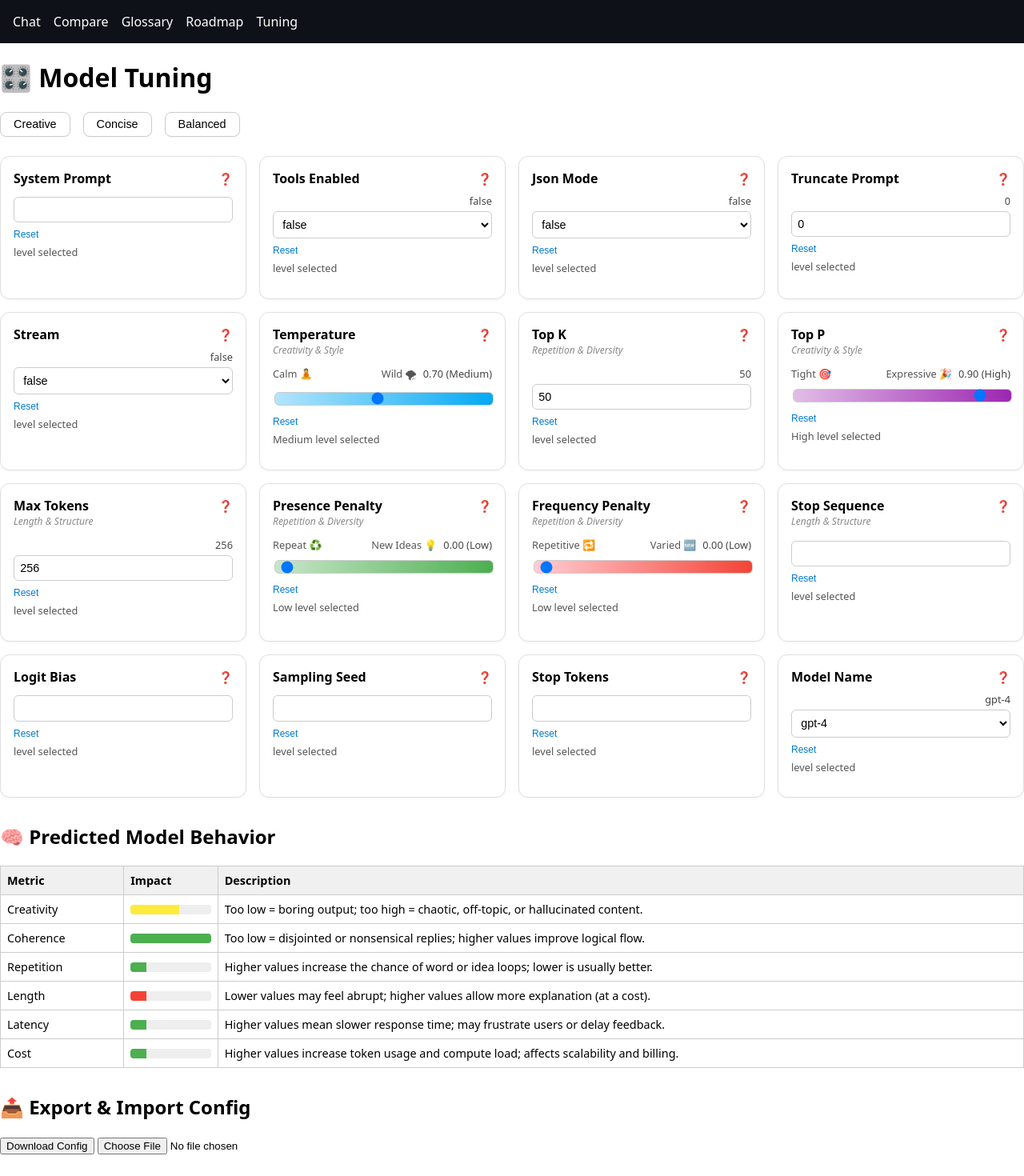
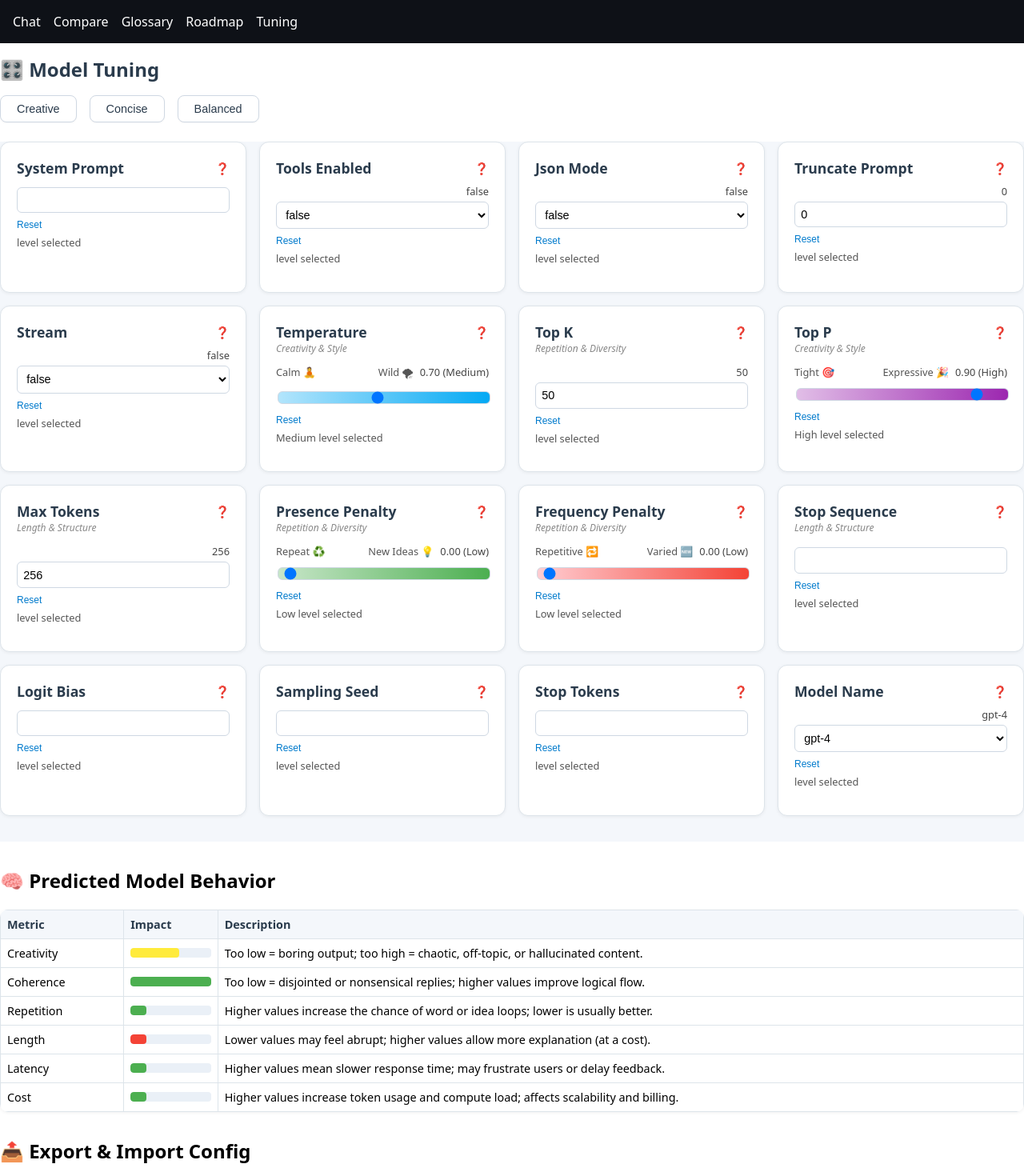
Before and after one commit to ScottFitzgerald83/grail, a SvelteKit app in the folder frontend/: page /tuning in a window 1280 px wide. Shown: the top 1470 px of the page at 80% size. Built offline with nearby package versions, Linux system fonts and the light colour scheme.

Commit message:
tuning dashboard has been fully themed with a clean, modern design: soft backgrounds, elevated cards, styled tooltips, and cohesive colors throughout

```diff
--- a/frontend/src/routes/tuning/+page.svelte
+++ b/frontend/src/routes/tuning/+page.svelte
@@ -6,6 +6,7 @@
     {/each}
 </div>
 
+<div class="dashboard-container">
   <div class="param-grid">
     {#each parameters as param}
       <div class="param-tile">
@@ -64,6 +65,7 @@
         </div>
       </div>
     {/each}
+  </div>
 </div>
 
 <h2 style="margin-top: 2rem;">🧠 Predicted Model Behavior</h2>
@@ -483,6 +485,23 @@
 </script>
 
 <style>
+  body {
+    background: #f4f7fb;
+  }
+
+  .dashboard-container {
+    background: #f4f7fb;
+    min-height: 100vh;
+    padding-bottom: 2rem;
+  }
+
+  h1 {
+    font-size: 1.5rem;
+    font-weight: 700;
+    margin-bottom: 1rem;
+    color: #2a3b4c;
+  }
+
   .param-header {
     display: flex;
     justify-content: space-between;
@@ -491,8 +510,9 @@
   }
 
   .param-header strong {
-      font-size: 1rem;
-      font-weight: 600;
+    font-size: 1.1rem;
+    color: #2a3b4c;
+    font-weight: 700;
   }
 
   .help-icon-wrapper {
@@ -503,7 +523,12 @@
   .help-icon {
     font-size: 0.9rem;
     cursor: help;
-      color: #666;
+    color: #007acc;
+    transition: color 0.2s;
+  }
+
+  .help-icon-wrapper:hover .help-icon {
+    color: #005c99;
   }
 
   .tooltip-card {
@@ -512,13 +537,13 @@
     left: 0;
     transform: translateY(0.5rem);
     width: 280px;
-      background: #1e1e1e;
-      color: #fff;
+    background: #ffffff;
+    color: #333;
+    border: 1px solid #ccd5e0;
     font-size: 0.85rem;
-      border: none;
     padding: 0.75rem 1rem;
     border-radius: 10px;
-      box-shadow: 0 6px 20px rgba(0, 0, 0, 0.3);
+    box-shadow: 0 4px 20px rgba(0, 0, 0, 0.1);
     line-height: 1.4;
     opacity: 0;
     pointer-events: none;
@@ -539,10 +564,12 @@
     color: #007acc;
     cursor: pointer;
     padding: 0;
+    transition: color 0.2s;
   }
 
   .reset-btn:hover {
     text-decoration: underline;
+    color: #005c99;
   }
 
   .dynamic-desc {
@@ -550,6 +577,7 @@
     color: #555;
     margin-top: 0.25rem;
   }
+
   .preset-buttons {
     display: flex;
     gap: 1rem;
@@ -557,18 +585,20 @@
   }
 
   .preset-buttons button {
-        background: white;
-        border: 1px solid #ccc;
+    background: #ffffff;
+    border: 1px solid #cfd8e3;
     border-radius: 8px;
-        padding: 0.4rem 1rem;
+    padding: 0.5rem 1.25rem;
     font-size: 0.9rem;
+    color: #2a3b4c;
     cursor: pointer;
-        box-shadow: 0 1px 2px rgba(0,0,0,0.04);
-        transition: background 0.2s ease, border-color 0.2s ease;
+    box-shadow: 0 1px 2px rgba(0, 0, 0, 0.04);
+    transition: all 0.2s ease;
   }
   .preset-buttons button:hover {
-        background: #f3f6fa;
+    background: #e8f2fc;
     border-color: #007acc;
+    color: #007acc;
   }
 
   .slider-labels {
@@ -608,22 +638,22 @@
 
   .param-tile {
     background: #ffffff;
-        border: 1px solid #e0e0e0;
+    border: 1px solid #dde4ea;
     border-radius: 12px;
-        padding: 1rem;
-        box-shadow: 0 1px 3px rgba(0,0,0,0.05);
+    padding: 1.25rem;
+    box-shadow: 0 1px 4px rgba(0, 0, 0, 0.06);
     transition: transform 0.2s ease, box-shadow 0.2s ease;
   }
 
   .param-tile:hover {
     transform: translateY(-2px);
-        box-shadow: 0 4px 10px rgba(0,0,0,0.1);
+    box-shadow: 0 6px 12px rgba(0, 0, 0, 0.08);
     background: #f9fbff;
   }
 
   .param-tile.active {
     border-color: #007acc;
-        background: #d0e7ff;
+    background: #e8f2fc;
   }
 
   .param-control {
@@ -636,13 +666,13 @@
   .param-control input[type="text"],
   .param-control select {
     border-radius: 6px;
-      border: 1px solid #ccc;
+    border: 1px solid #cfd8e3;
     font-size: 0.9rem;
     padding: 0.45rem;
     transition: border-color 0.2s ease;
     width: 100%;
     margin-top: 0.25rem;
-      background: white;
+    background: #ffffff;
     box-sizing: border-box;
   }
 
@@ -670,16 +700,21 @@
     border-collapse: collapse;
     margin-top: 1rem;
     font-size: 0.9rem;
+    background: #ffffff;
+    border-radius: 10px;
+    box-shadow: 0 1px 4px rgba(0, 0, 0, 0.06);
+    overflow: hidden;
   }
 
   .performance-table th, .performance-table td {
-        border: 1px solid #ccc;
+    border: 1px solid #dde4ea;
     padding: 0.5rem;
   }
 
   .performance-table th {
-        background: #f0f0f0;
+    background: #f4f7fb;
     text-align: left;
+    color: #2a3b4c;
   }
 
   .performance-table td:nth-child(2) {
@@ -690,7 +725,7 @@
   .bar-bg {
     height: 12px;
     width: 100%;
-        background: #eee;
+    background: #eaf0f7;
     border-radius: 4px;
     overflow: hidden;
   }
@@ -699,6 +734,7 @@
     height: 100%;
     background: #4caf50;
     transition: width 0.2s ease;
+    border-radius: 4px;
   }
 
   .eli5-list {
@@ -706,10 +742,6 @@
     font-size: 0.9rem;
     line-height: 1.4;
     padding-left: 1.25rem;
-    }
-
-    .eli5-list li {
-        margin-bottom: 0.5rem;
   }
 
   .eli5-list li {
@@ -729,6 +761,4 @@
     margin-top: -0.25rem;
     margin-bottom: 0.25rem;
   }
-
-
 </style>
```
Lines whose indentation alone changed are shown as unchanged.
